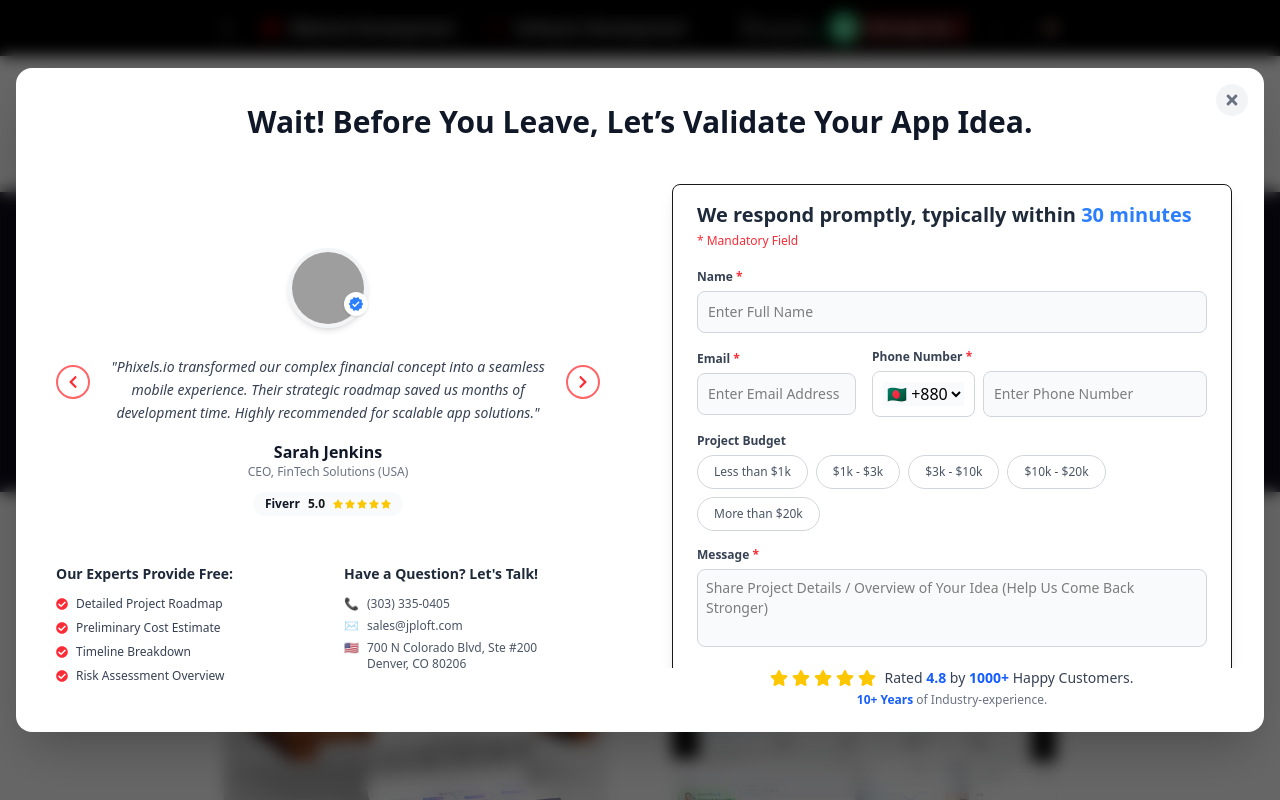
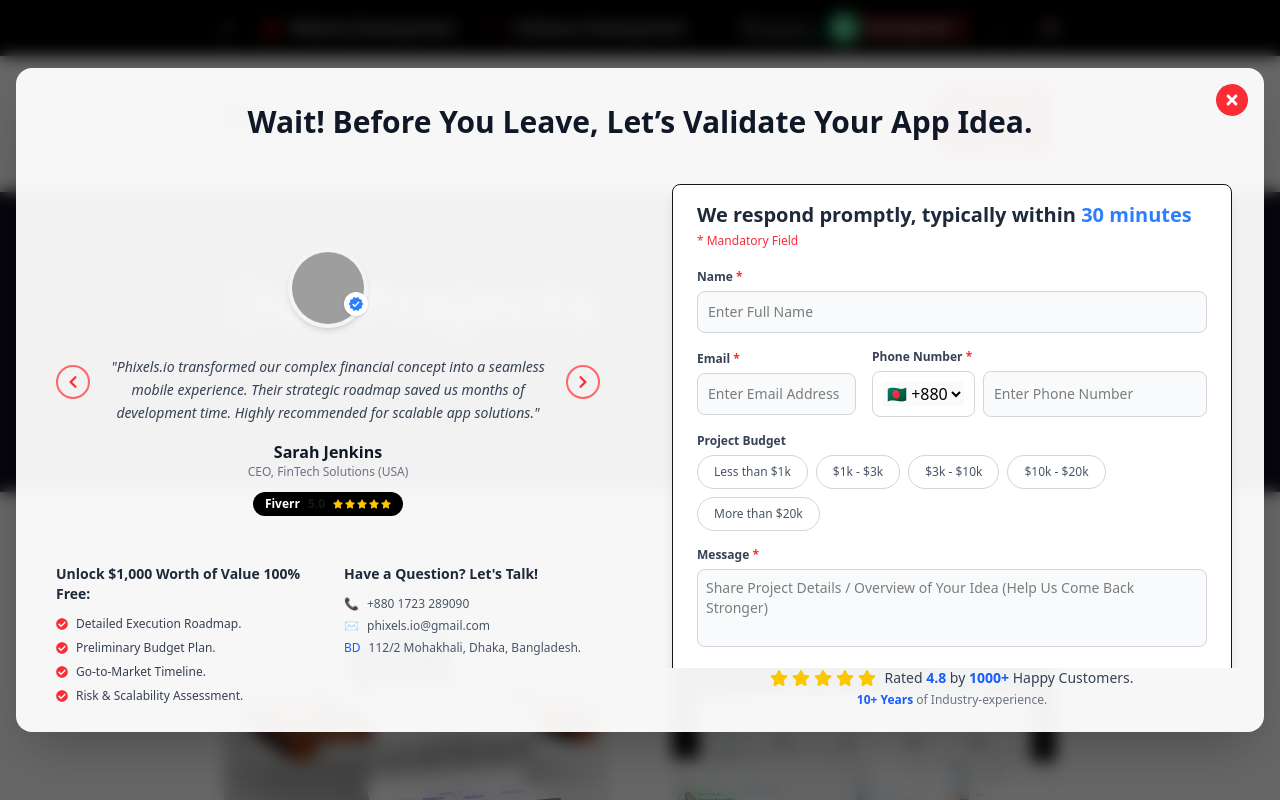
Before and after one commit to swemonir/Phixels.io, a Next.js app: page /projects in a window 1280 px wide. Both pictures are taken after a click on the button "Book a Call". Shown: the top 800 px of the page. Built offline with nearby package versions, Linux system fonts and the light colour scheme; grey boxes are pictures that could not be loaded.

Commit message:
from complite

```diff
--- a/src/components/popup/LeftSidePanel.tsx
+++ b/src/components/popup/LeftSidePanel.tsx
@@ -7,6 +7,12 @@ import {
 } from "react-icons/fa";
 import { MdVerified } from "react-icons/md";
 import { AnimatePresence, motion } from "framer-motion";
+
+import faca from "@/assets/trusted/faca.svg";
+import data from "@/assets/trusted/datadojo.svg";
+import revo from "@/assets/trusted/revo.svg";
+import global from "@/assets/trusted/global.svg";
+import Image from "next/image";
 
 const testimonials = [
   {
@@ -67,7 +73,7 @@ const LeftSidePanel = () => {
   const testimonial = testimonials[currentTestimonial];
 
   return (
-    <div className="w-full md:w-full bg-white p-10 flex flex-col relative h-full ">
+    <div className="w-full md:w-full bg-transparent p-10 flex flex-col relative h-full ">
       {/* Testimonial Carousel */}
       <div className="flex items-center gap-5 mb-8 relative">
         <button
@@ -111,9 +117,9 @@ const LeftSidePanel = () => {
                 <p className="text-xs text-gray-500 mb-3">{testimonial.role}</p>
               </div>
 
-              <div className="flex items-center justify-center gap-4">
-                <div className="flex items-center gap-2 bg-gray-50 px-3 py-1 rounded-full">
-                  <span className="font-bold text-gray-900 text-xs">
+              <div className="flex items-center justify-center gap-4 ">
+                <div className="flex items-center gap-2 px-3 py-1 rounded-full bg-black">
+                  <span className="font-bold text-xs text-white">
                     Fiverr
                   </span>
                   <span className="text-xs font-semibold">5.0</span>
@@ -139,8 +145,8 @@ const LeftSidePanel = () => {
       {/* Two Column Benefits */}
       <div className="grid grid-cols-2 gap-x-8 gap-y-3 mb-8 mt-4">
         <div>
-          <p className="font-semibold text-gray-800 text-sm mb-3">
-            Our Experts Provide Free:
+          <p className="font-semibold text-gray-800 text-sm mb-3 ">
+            Unlock $1,000 Worth of Value 100% Free:
           </p>
           <div className="space-y-2">
             <div className="flex items-start gap-2 text-xs text-gray-700">
@@ -148,28 +154,28 @@ const LeftSidePanel = () => {
                 className="text-red-500 mt-0.5 shrink-0"
                 size={12}
               />
-              <span>Detailed Project Roadmap</span>
+              <span>Detailed Execution Roadmap.</span>
             </div>
             <div className="flex items-start gap-2 text-xs text-gray-700">
               <FaCheckCircle
                 className="text-red-500 mt-0.5 shrink-0"
                 size={12}
               />
-              <span>Preliminary Cost Estimate</span>
+              <span>Preliminary Budget Plan.</span>
             </div>
             <div className="flex items-start gap-2 text-xs text-gray-700">
               <FaCheckCircle
                 className="text-red-500 mt-0.5 shrink-0"
                 size={12}
               />
-              <span>Timeline Breakdown</span>
+              <span>Go-to-Market Timeline.</span>
             </div>
             <div className="flex items-start gap-2 text-xs text-gray-700">
               <FaCheckCircle
                 className="text-red-500 mt-0.5 shrink-0"
                 size={12}
               />
-              <span>Risk Assessment Overview</span>
+              <span>Risk & Scalability Assessment.</span>
             </div>
           </div>
         </div>
@@ -181,36 +187,48 @@ const LeftSidePanel = () => {
           <div className="space-y-1.5 text-xs text-gray-600">
             <div className="flex items-center gap-2">
               <span className="text-red-600">📞</span>
-              <span>(303) 335-0405</span>
+              <span>+880 1723 289090</span>
             </div>
             <div className="flex items-center gap-2">
               <span className="text-red-600">✉️</span>
-              <span>sales@jploft.com</span>
+              <span>phixels.io@gmail.com</span>
             </div>
             <div className="flex items-start gap-2">
-              <span className="text-blue-600">🇺🇸</span>
-              <span>
-                700 N Colorado Blvd, Ste #200
-                <br />
-                Denver, CO 80206
-              </span>
+              <span className="text-blue-600">BD</span>
+              <span>112/2 Mohakhali, Dhaka, Bangladesh.</span>
             </div>
           </div>
         </div>
       </div>
 
       {/* Trusted Brands */}
-      <div className=" mt-14 pt-6 ">
-        <p className="text-center text-sm font-semibold text-gray-700 mb-4">
+      {/* Trusted By */}
+      <div className="mt-5 bg-black px-6 pb-6 pt-4 rounded-2xl border-2 border-white/50 box-border">
+        <p className="text-lg font-medium text-white text-center ">
           We are Trusted by
         </p>
-        <div className="flex items-center justify-center gap-6 flex-wrap">
-          <div className="text-xl font-bold text-gray-800">WFFA</div>
-          <div className="text-base font-semibold text-gray-700">Whirlpool</div>
-          <div className="text-xl font-bold" style={{ color: "#D32F2F" }}>
-            Red Bull
-          </div>
-          <div className="text-xl font-bold text-gray-900">NIKE</div>
+
+        <div className="flex items-center justify-between  mt-4">
+          <Image
+            src={faca}
+            alt="faca"
+            className="h-6 w-auto mix-blend-screen"
+          />
+          <Image
+            src={data}
+            alt="data"
+            className="h-6 w-auto mix-blend-screen"
+          />
+          <Image
+            src={revo}
+            alt="revo"
+            className="h-6 w-auto mix-blend-screen"
+          />
+          <Image
+            src={global}
+            alt="global"
+            className="h-6 w-auto mix-blend-screen"
+          />
         </div>
       </div>
     </div>
--- a/src/components/popup/TimeoutPopup.tsx
+++ b/src/components/popup/TimeoutPopup.tsx
@@ -56,14 +56,14 @@ const TimeoutPopup = () => {
   }, [isOpen, openPopup]);
 
   // Auto-close on Success
-  // useEffect(() => {
-  //   if (step === 5) {
-  //     const timer = setTimeout(() => {
-  //       closePopup();
-  //     }, 5000);
-  //     return () => clearTimeout(timer);
-  //   }
-  // }, [step, closePopup]);
+  useEffect(() => {
+    if (step === 5) {
+      const timer = setTimeout(() => {
+        closePopup();
+      }, 5000);
+      return () => clearTimeout(timer);
+    }
+  }, [step, closePopup]);
 
   const handleNext = () => {
     setStep((prev) => prev + 1);
@@ -97,12 +97,12 @@ const TimeoutPopup = () => {
             animate={{ scale: 1, opacity: 1, y: 0 }}
             exit={{ scale: 0.9, opacity: 0, y: 20 }}
             transition={{ duration: 0.3 }}
-            className="bg-white rounded-2xl shadow-2xl w-full max-w-7xl h-[85vh] md:h-[83vh] flex flex-col overflow-hidden relative"
+            className="bg-white/95 rounded-2xl shadow-2xl w-full max-w-7xl h-[85vh] md:h-[83vh] flex flex-col overflow-hidden relative"
           >
             {/* Close Button */}
             <button
               onClick={closePopup}
-              className="absolute top-4 right-4 z-20 p-2 bg-gray-100 hover:bg-gray-200 rounded-full transition-colors text-gray-500 hover:text-gray-700"
+              className="absolute top-4 right-4 z-20 p-2 bg-red-500 hover:bg-red-600 rounded-full transition-colors text-white hover:text-white"
             >
               <FaTimes size={16} />
             </button>
@@ -122,10 +122,10 @@ const TimeoutPopup = () => {
               </div>
 
               {/* Right Side Content */}
-              <div className="w-full md:w-[50%] h-auto flex flex-col relative bg-white ">
+              <div className="w-full md:w-[50%] h-auto flex flex-col relative bg-transparent ">
                 {/* Mobile Header (optional, usually steps have their own headers) */}
 
-                <div className="flex-1 overflow-hidden h-[90%] justify-center items-center">
+                <div className="flex-1 overflow-hidden h-[90%] justify-center items-center bg-transparent">
                   {step === 1 && (
                     <Step1Form
                       formData={initialFormData}
--- a/src/components/popup/steps/Step1Form.tsx
+++ b/src/components/popup/steps/Step1Form.tsx
@@ -59,10 +59,10 @@ const Step1Form = ({
   };
 
   return (
-    <div className="w-full h-full flex flex-col bg-white overflow-hidden">
+    <div className="w-full h-full flex flex-col bg-transparent overflow-hidden ">
       {/* Scrollable Content */}
-      <div className="flex-1 overflow-y-auto p-2 md:p-8 custom-scrollbar">
-        <div className="border shadow-lg rounded-lg px-6 py-4">
+      <div className="flex-1 overflow-y-auto p-2 md:p-8 custom-scrollbar ">
+        <div className="border shadow-lg rounded-lg px-6 py-4 bg-white">
           <div className="mb-5">
             <h3 className="text-xl font-bold text-gray-800">
               {flowType === "start-project"
--- a/src/components/popup/steps/Step2Calendar.tsx
+++ b/src/components/popup/steps/Step2Calendar.tsx
@@ -66,7 +66,7 @@ const Step2Calendar = ({
   };
 
   return (
-    <div className="w-full h-full p-8 overflow-y-auto custom-scrollbar bg-white flex items-center justify-center">
+    <div className="w-full h-full p-8 overflow-y-auto custom-scrollbar bg-transparent flex items-center justify-center">
       <div className="max-w-md mx-auto w-full">
         <div className="bg-white  p-6 border shadow-lg rounded-lg">
           <div className="flex items-center justify-between mb-6">
--- a/src/components/popup/steps/Step3Time.tsx
+++ b/src/components/popup/steps/Step3Time.tsx
@@ -58,7 +58,7 @@ const Step3Time = ({
   };
 
   return (
-    <div className="w-full h-full  overflow-y-auto custom-scrollbar bg-white flex items-center justify-center">
+    <div className="w-full h-full  overflow-y-auto custom-scrollbar bg-transparent flex items-center justify-center">
       <div className="max-w-md mx-auto">
         <div className="bg-white  p-6 border  shadow-lg rounded-lg">
           <h3 className="text-lg font-bold text-gray-800 mb-4">
--- a/src/components/popup/steps/Step4Confirm.tsx
+++ b/src/components/popup/steps/Step4Confirm.tsx
@@ -63,10 +63,10 @@ const Step4Confirm = ({
   };
 
   return (
-    <div className="w-full h-full flex flex-col bg-white overflow-hidden ">
+    <div className="w-full h-full flex flex-col bg-transparent overflow-hidden ">
       {/* Scrollable Content */}
       <div className="flex-1 overflow-y-auto p-4 md:p-8 custom-scrollbar ">
-        <div className="max-w-lg mx-auto border shadow-lg rounded-lg px-6 py-4">
+        <div className="max-w-lg mx-auto border shadow-lg rounded-lg px-6 py-4 bg-white">
           {/* Booking details */}
           <div className="bg-gray-50 rounded-lg p-4 mb-6 mt-1 space-y-2 border">
             <div className="flex items-center gap-2 text-sm text-gray-700">
--- a/src/components/popup/steps/Step5Success.tsx
+++ b/src/components/popup/steps/Step5Success.tsx
@@ -15,8 +15,8 @@ const Step5Success = ({
   initialFormData,
 }: Step5SuccessProps) => {
   return (
-    <div className="w-full h-full flex items-center justify-center p-8 bg-white ">
-      <div className="text-center max-w-md w-full border shadow-lg rounded-lg p-4">
+    <div className="w-full h-full flex items-center justify-center p-8 bg-transparent ">
+      <div className="text-center max-w-md w-full border shadow-lg rounded-lg p-4 bg-white">
         <div className="w-20 h-20 bg-red-100 text-red-500 rounded-full flex items-center justify-center mb-6 mx-auto">
           <FaCheckCircle size={40} />
         </div>
```
